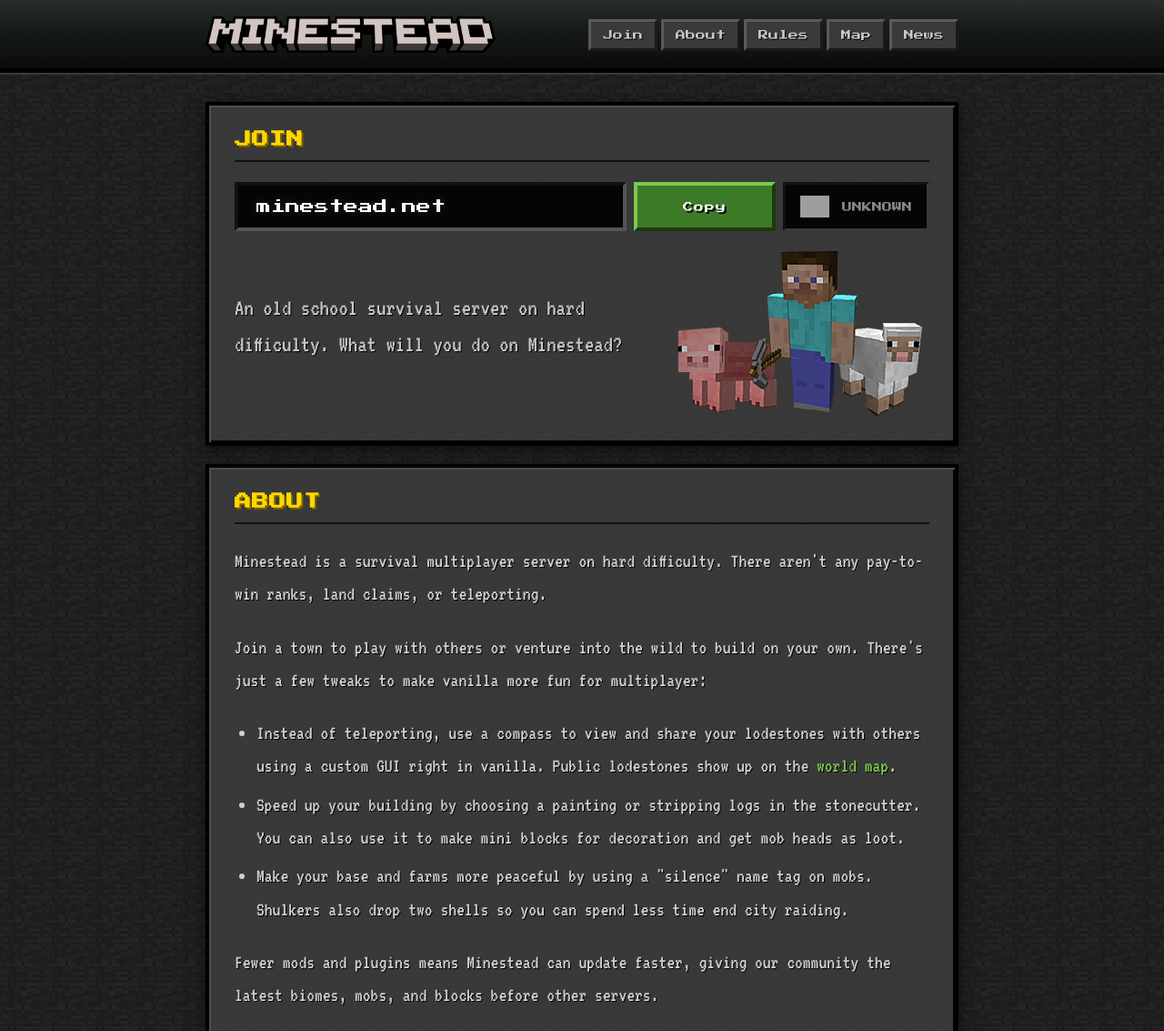
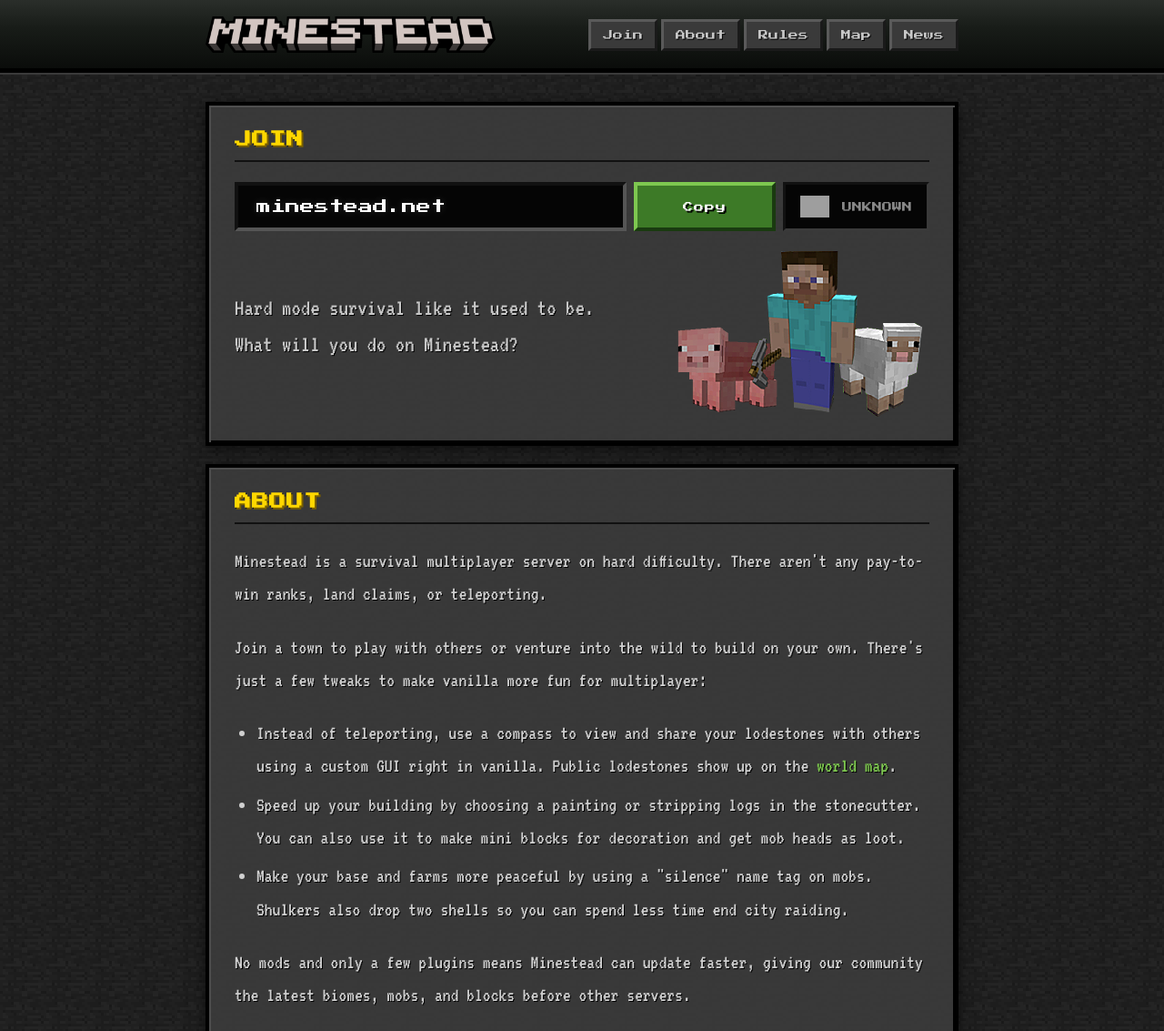
Before and after one commit to minesteadmc/minestead.net, a Jekyll site: the page built from index.html, in a window 1280 px wide and 1400 px high, cut to the strip 0-1133 px from the top of the window. Shown: the whole strip at 91% size. Built offline with Jekyll 4.4.1, drawn with Linux system fonts in a browser that asks for light colours; grey boxes are pictures that could not be loaded.

Commit message:
Update tagline and time zone
CT is the best time.

```diff
--- a/_config.yml
+++ b/_config.yml
@@ -1,6 +1,7 @@
 title: Minestead
 description: "Welcome to Minestead, a survival multiplayer Minecraft server on hard difficulty. Come play vanilla survival (with some tweaks) with a friendly community! What will you do on Minestead?"
 url: "https://minestead.net"
+timezone: America/Chicago
 og_image: /assets/images/gallery/spawn.png
 baseurl: ""
 theme: null
--- a/_includes/join-card.html
+++ b/_includes/join-card.html
@@ -11,7 +11,7 @@
   </div>
   {% unless include.compact %}
   <div class="hero-row-bottom">
-    <p class="hero-tagline">An old school survival server on hard difficulty. What will you do on Minestead?</p>
+    <p class="hero-tagline">Hard mode survival like it used to be.<br>What will you do on Minestead?</p>
     <img src="/assets/images/animals.png" alt="" class="hero-art" />
   </div>
   {% endunless %}
--- a/index.html
+++ b/index.html
@@ -45,7 +45,7 @@
           <li>Make your base and farms more peaceful by using a "silence" name tag on mobs. Shulkers also drop two shells so you can spend less time end city raiding.</li>
         </ul>
         <p class="about-text">
-          Fewer mods and plugins means Minestead can update faster, giving our community the latest biomes, mobs, and blocks before other servers.
+          No mods and only a few plugins means Minestead can update faster, giving our community the latest biomes, mobs, and blocks before other servers.
         </p>
         {% if site.data.gallery %}
         <div class="gallery">
```
